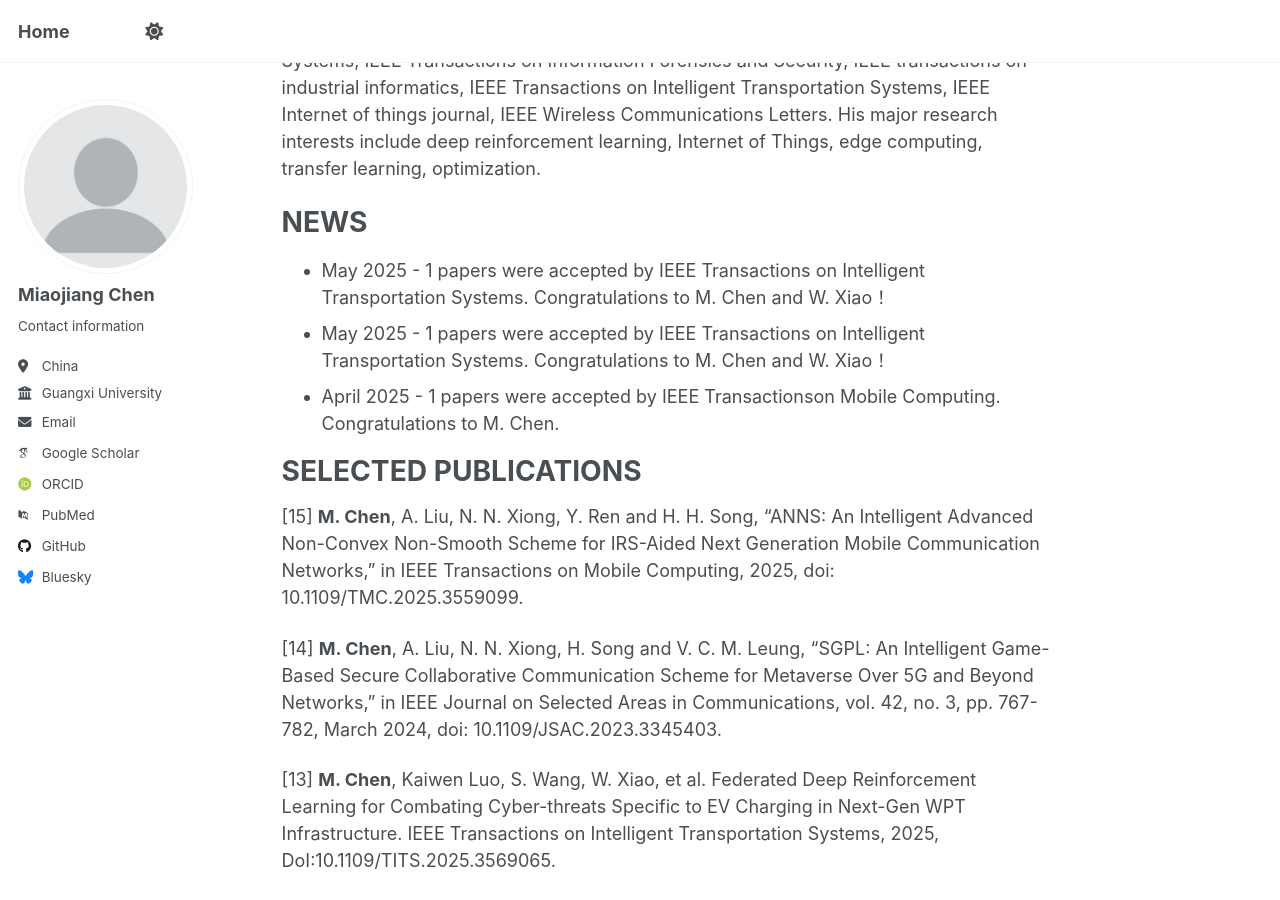
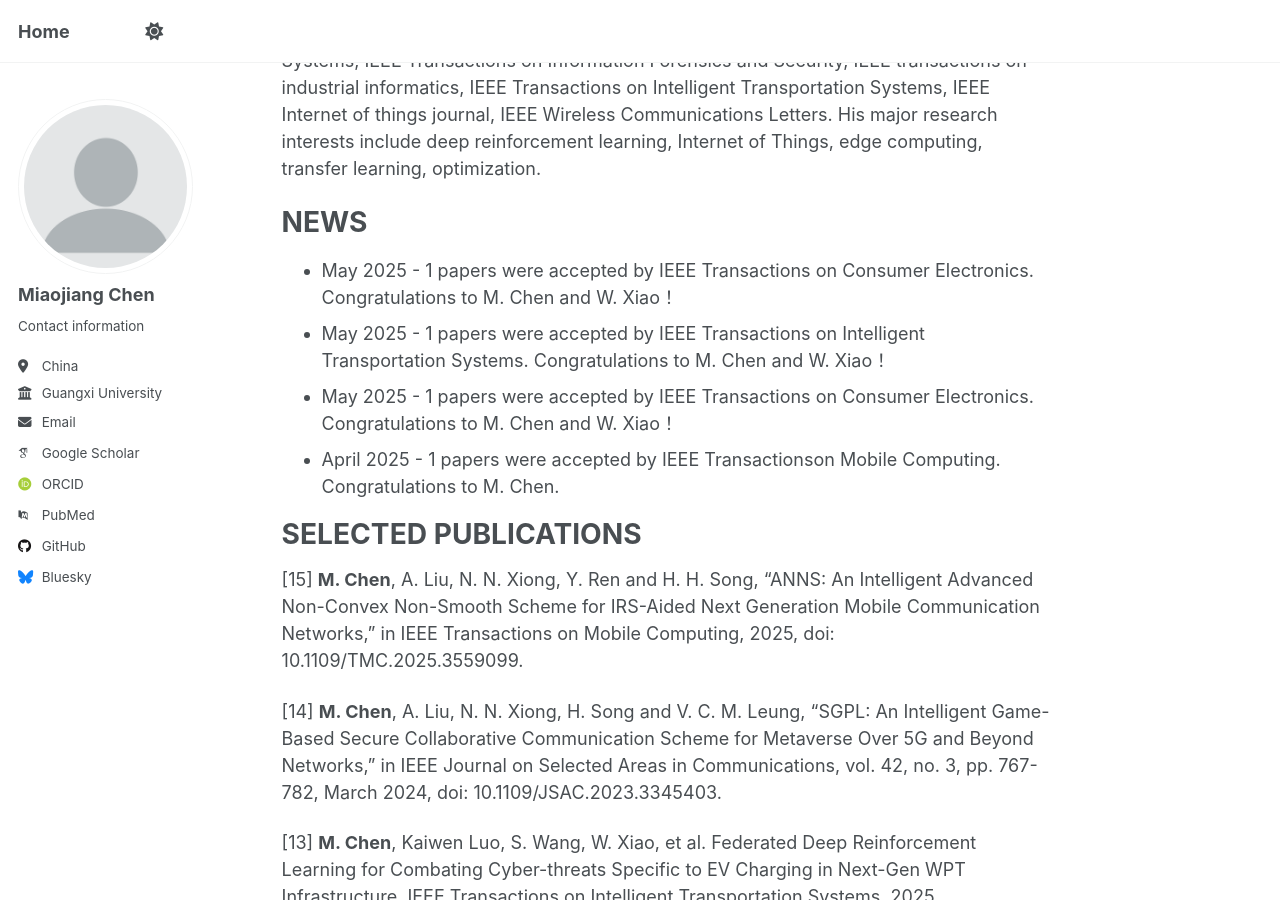
Before and after one commit to mjchen-cs/mjchen-cs.github.io, a Jekyll site: the page built from _pages/about.md, in a window 1280 px wide and 900 px high, scrolled down 337 px. Built offline with Jekyll 4.4.1, drawn with Linux system fonts in a browser that asks for light colours; some web fonts are replaced.

Commit message:
about.md

```diff
--- a/_pages/about.md
+++ b/_pages/about.md
@@ -13,8 +13,9 @@ Transportation Systems, IEEE Internet of things journal, IEEE Wireless Communica
 
 NEWS
 ======
+- May 2025 - 1 papers were accepted by IEEE Transactions on Consumer Electronics. Congratulations to M. Chen and W. Xiao！
 - May 2025 - 1 papers were accepted by IEEE Transactions on Intelligent Transportation Systems. Congratulations to M. Chen and W. Xiao！
-- May 2025 - 1 papers were accepted by IEEE Transactions on Intelligent Transportation Systems. Congratulations to M. Chen and W. Xiao！
+- May 2025 - 1 papers were accepted by IEEE Transactions on Consumer Electronics. Congratulations to M. Chen and W. Xiao！
 - April 2025 - 1 papers were accepted by IEEE Transactionson Mobile Computing. Congratulations to M. Chen.
 
 SELECTED PUBLICATIONS
```
